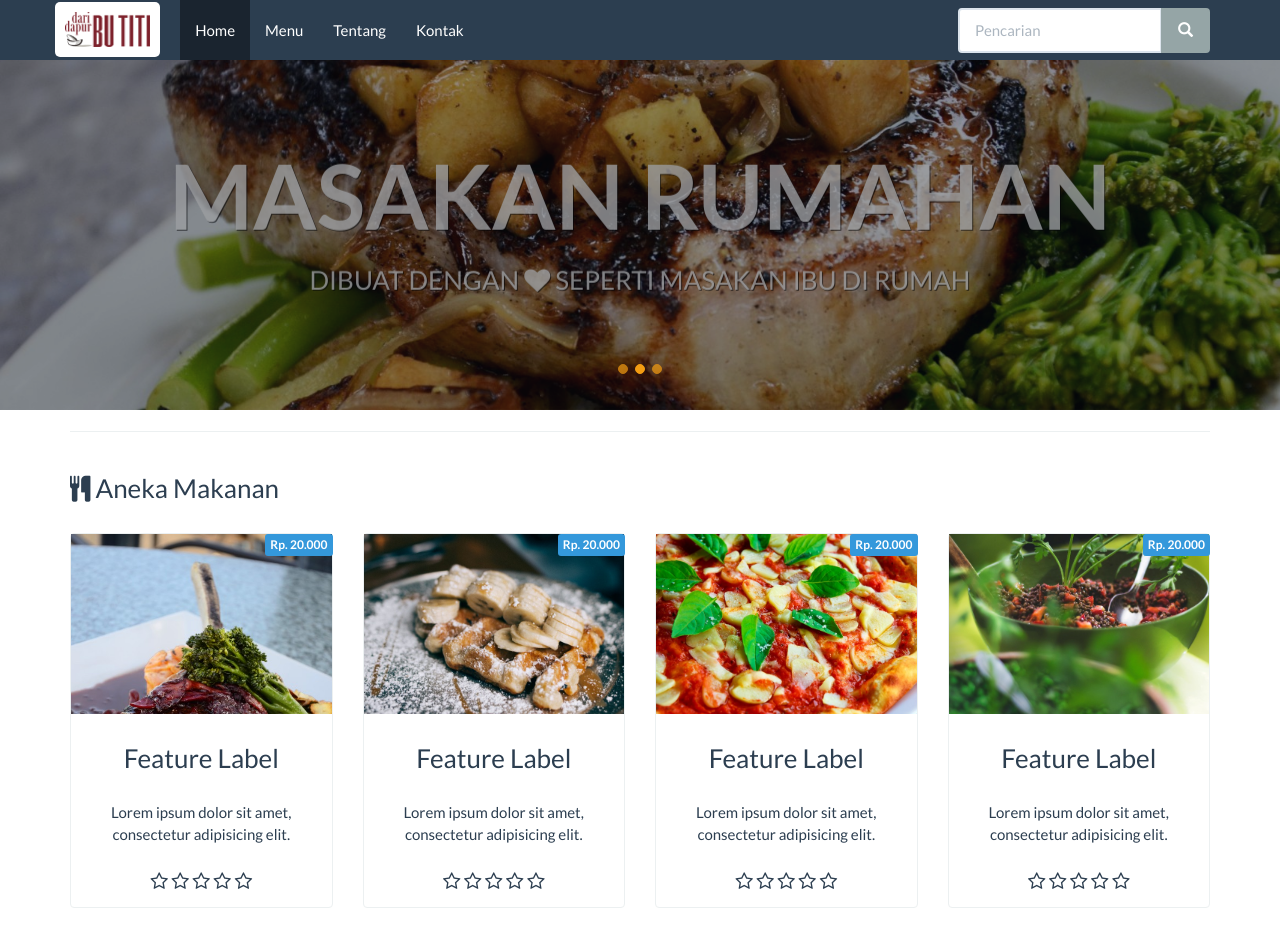
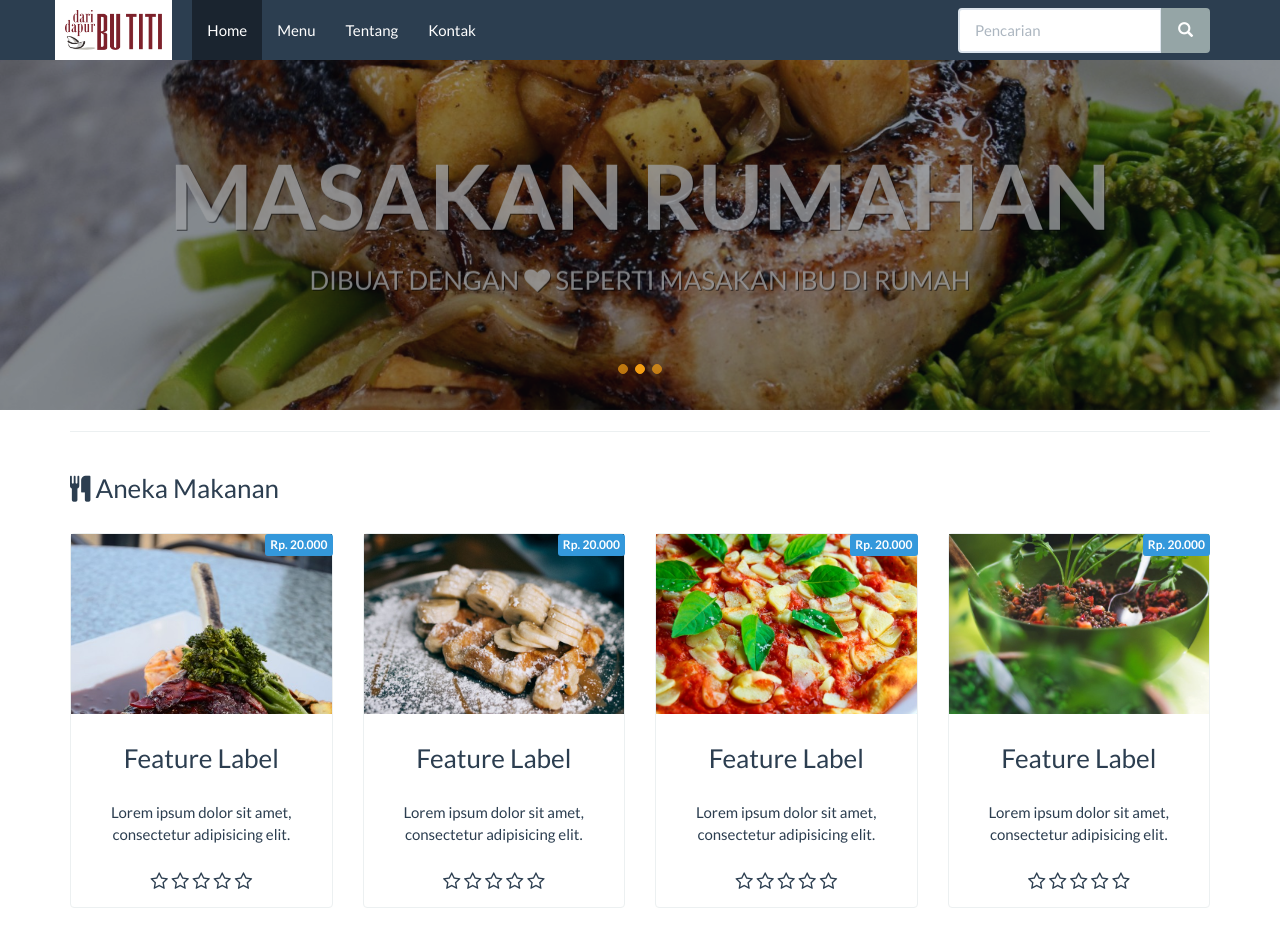
Before and after one commit to daridapurbutiti/daridapurbutiti.github.io, a plain HTML site: page index.html in a window 1280 px wide. Shown: the top 932 px of the page. Drawn offline with Linux system fonts and the light colour scheme.

Commit message:
fix navbar-brand

```diff
--- a/css/style.css
+++ b/css/style.css
@@ -49,17 +49,17 @@ body>.navbar {
 }
 .navbar-brand {
   padding: 0px;
-  margin-top: 2px;
+  /*margin-top: 2px;*/
   background-color: #ffffff;
-  border: none;
+  /*border: none;
   -webkit-border-radius: 5px;
   -moz-border-radius: 5px;
   -o-border-radius:5px;
   -ms-border-radius: 5px;
-  border-radius: 5px;
+  border-radius: 5px;*/
   margin-right: 20px;
-  margin-left: 2px;
-  height: 55px;
+  /*margin-left: 2px;
+  height: 55px;*/
 }
 .navbar-default .navbar-brand:hover,
 .navbar-default .navbar-brand:focus {
@@ -361,10 +361,8 @@ Image credits: unsplash.com
 /* footer */
 .footer {
   background: #EDEFF1;
-  height: auto;
   padding-bottom: 30px;
   position: relative;
-  width: 100%;
   border-bottom: 1px solid #CCCCCC;
   border-top: 1px solid #DDDDDD;
 }
```
